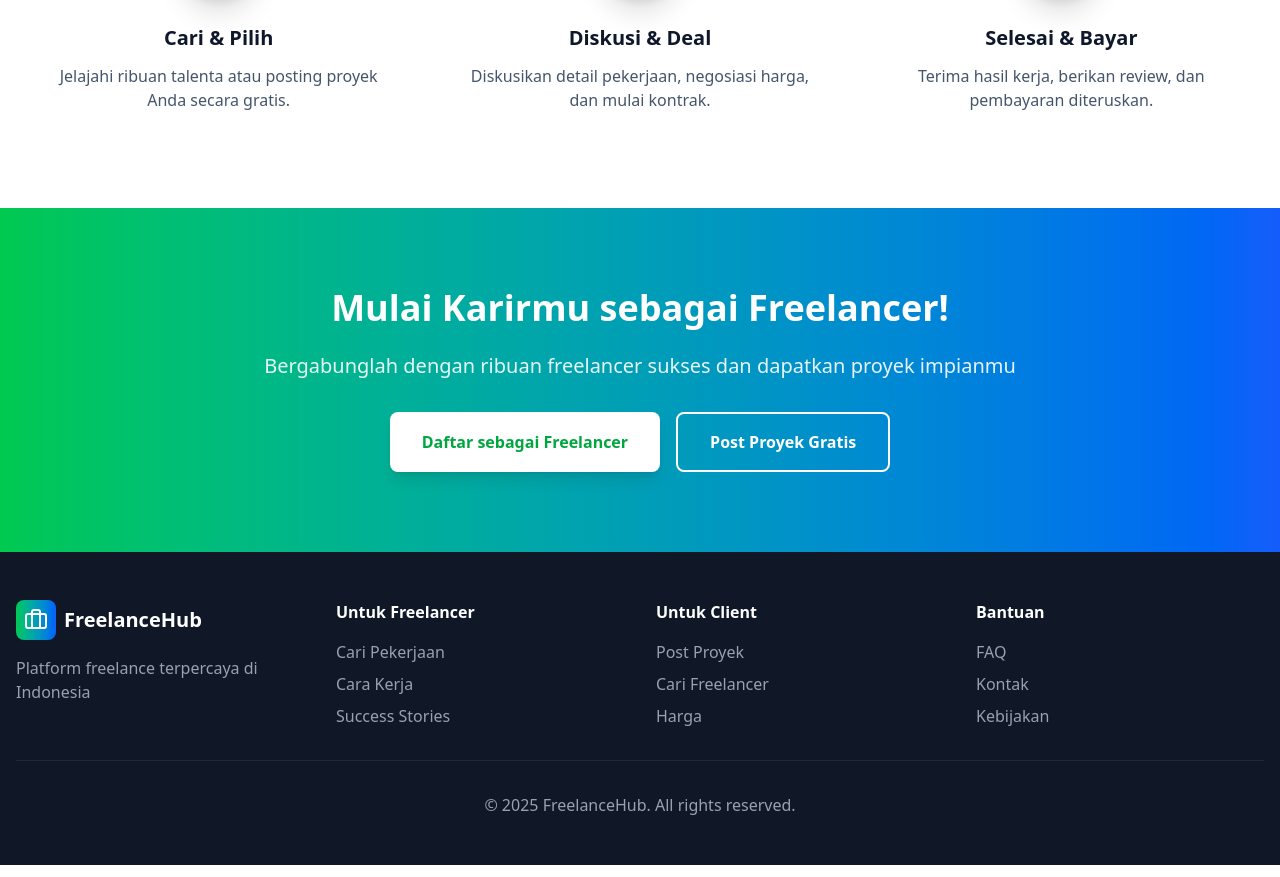
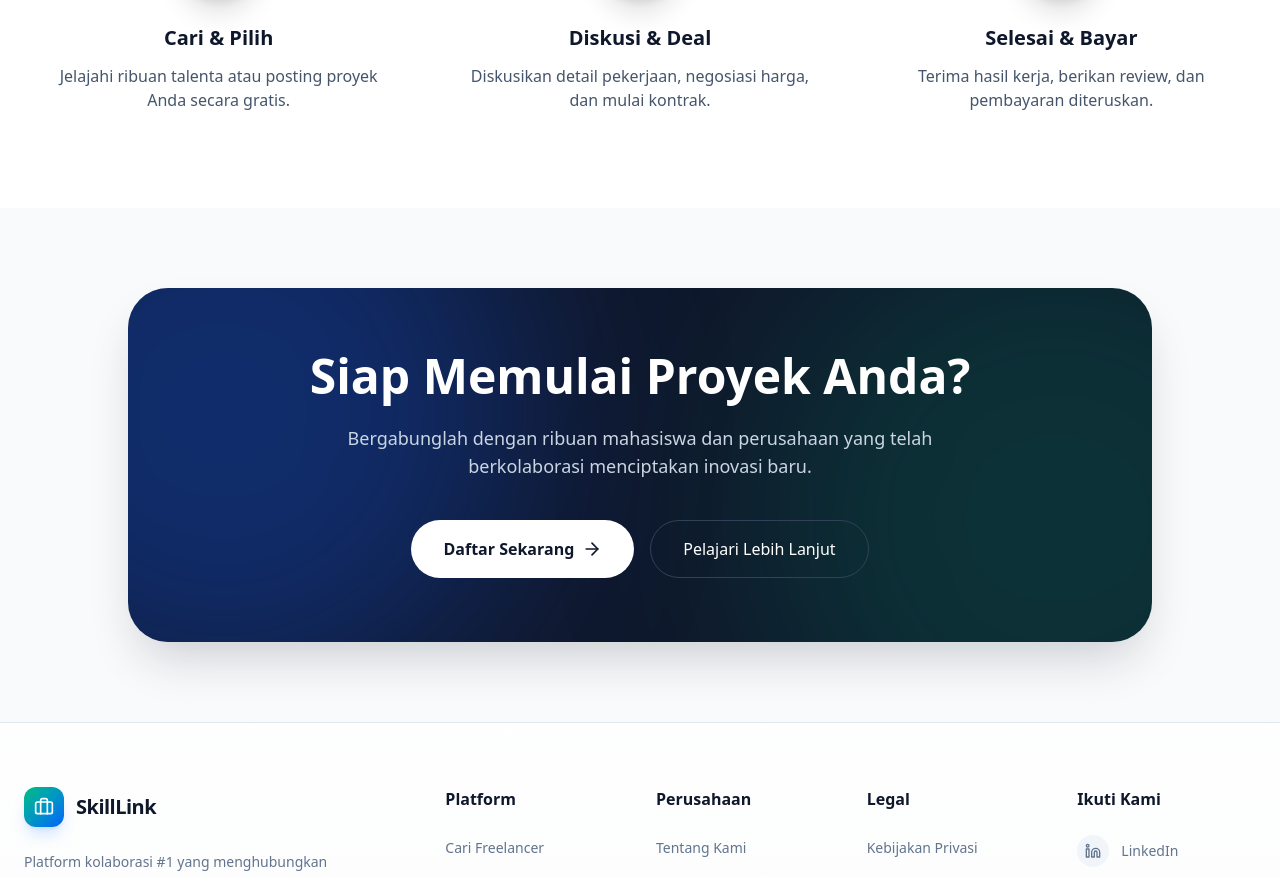
Before and after one commit to KodingMulu/SkillLink, a Next.js app in the folder web/: page / in a window 1280 px wide. Shown: the part 1891-2768 px from the top of the page. Built offline with nearby package versions, Linux system fonts and the light colour scheme.

Commit message:
update: change section landing page, change footer

```diff
--- a/web/src/app/components/CTAHome.tsx
+++ b/web/src/app/components/CTAHome.tsx
@@ -1,24 +1,40 @@
-import React from 'react'
+import Link from "next/link";
+import { ArrowRight } from "lucide-react";
 
-export default function CTAHome() {
+export default function CTA() {
      return (
-          <section className="py-20 px-4 bg-gradient-to-r from-green-500 to-blue-600">
-               <div className="max-w-4xl mx-auto text-center">
-                    <h2 className="text-4xl font-bold text-white mb-6">
-                         Mulai Karirmu sebagai Freelancer!
-                    </h2>
-                    <p className="text-xl text-white/90 mb-8">
-                         Bergabunglah dengan ribuan freelancer sukses dan dapatkan proyek impianmu
-                    </p>
-                    <div className="flex flex-col sm:flex-row gap-4 justify-center">
-                         <button className="bg-white text-green-600 px-8 py-4 rounded-lg font-semibold hover:bg-gray-100 transform hover:scale-105 transition duration-200 shadow-lg">
-                              Daftar sebagai Freelancer
-                         </button>
-                         <button className="border-2 border-white text-white px-8 py-4 rounded-lg font-semibold hover:bg-white/10 transition">
-                              Post Proyek Gratis
-                         </button>
+          <section className="py-20 px-6">
+               <div className="max-w-5xl mx-auto bg-slate-900 rounded-[2.5rem] relative overflow-hidden text-center py-16 px-6 shadow-2xl shadow-slate-900/20">
+                    <div className="absolute top-0 left-0 w-full h-full overflow-hidden pointer-events-none">
+                         <div className="absolute top-[-50%] left-[-20%] w-[600px] h-[600px] bg-blue-600/30 blur-[100px] rounded-full" />
+                         <div className="absolute bottom-[-50%] right-[-20%] w-[600px] h-[600px] bg-emerald-600/20 blur-[100px] rounded-full" />
+                    </div>
+
+                    <div className="relative z-10">
+                         <h2 className="text-3xl md:text-5xl font-bold text-white mb-6">
+                              Siap Memulai Proyek Anda?
+                         </h2>
+                         <p className="text-slate-300 text-lg mb-10 max-w-2xl mx-auto">
+                              Bergabunglah dengan ribuan mahasiswa dan perusahaan yang telah berkolaborasi menciptakan inovasi baru.
+                         </p>
+
+                         <div className="flex flex-col sm:flex-row gap-4 justify-center">
+                              <Link
+                                   href="/auth/register"
+                                   className="inline-flex items-center justify-center px-8 py-4 bg-white text-slate-900 font-bold rounded-full hover:bg-blue-50 transition-all hover:scale-105"
+                              >
+                                   Daftar Sekarang
+                                   <ArrowRight className="ml-2 w-5 h-5" />
+                              </Link>
+                              <Link
+                                   href="/how-it-works"
+                                   className="inline-flex items-center justify-center px-8 py-4 border border-slate-700 text-white font-medium rounded-full hover:bg-slate-800 transition-all"
+                              >
+                                   Pelajari Lebih Lanjut
+                              </Link>
+                         </div>
                     </div>
                </div>
           </section>
-     )
+     );
 }
--- a/web/src/app/components/FooterHome.tsx
+++ b/web/src/app/components/FooterHome.tsx
@@ -1,48 +1,144 @@
-import { Briefcase } from 'lucide-react'
+'use client';
 
-export default function FooterHome() {
+import Link from "next/link";
+import { Briefcase, Instagram, Linkedin, Twitter, Send } from "lucide-react";
+
+export default function Footer() {
+  const currentYear = new Date().getFullYear();
+
+  const footerLinks = {
+    platform: [
+      { label: "Cari Freelancer", href: "/browse/freelancers" },
+      { label: "Cari Pekerjaan", href: "/browse/jobs" },
+      { label: "Verifikasi Kampus", href: "/verify-campus" },
+      { label: "Harga & Layanan", href: "/pricing" },
+    ],
+    perusahaan: [
+      { label: "Tentang Kami", href: "/about" },
+      { label: "Karir", href: "/careers" },
+      { label: "Blog", href: "/blog" },
+      { label: "Kontak", href: "/contact" },
+    ],
+    legal: [
+      { label: "Kebijakan Privasi", href: "/privacy" },
+      { label: "Syarat & Ketentuan", href: "/terms" },
+      { label: "Pedoman Komunitas", href: "/guidelines" },
+    ]
+  };
+
   return (
-    <footer className="bg-gray-900 text-white py-12 px-4">
-        <div className="max-w-7xl mx-auto">
-          <div className="grid md:grid-cols-4 gap-8 mb-8">
-            <div>
-              <div className="flex items-center mb-4">
-                <div className="w-10 h-10 bg-gradient-to-r from-green-500 to-blue-600 rounded-lg flex items-center justify-center">
-                  <Briefcase className="w-6 h-6 text-white" />
+    <footer className="bg-white border-t border-slate-200 pt-16 pb-8 relative overflow-hidden">
+      <div className="absolute bottom-0 left-0 w-full h-[500px] bg-gradient-to-t from-slate-50 to-transparent pointer-events-none -z-0" />
+      <div className="max-w-7xl mx-auto px-6 relative z-10">
+        <div className="grid grid-cols-1 md:grid-cols-2 lg:grid-cols-6 gap-10 lg:gap-8 mb-16">
+          <div className="lg:col-span-2 space-y-6 pr-0 lg:pr-8">
+            <Link href="/" className="flex items-center group w-fit">
+              <div className="w-10 h-10 bg-gradient-to-br from-emerald-500 to-blue-600 rounded-xl flex items-center justify-center shadow-lg shadow-blue-500/20 group-hover:scale-105 transition-transform">
+                <Briefcase className="w-5 h-5 text-white" />
               </div>
-                <span className="ml-2 text-xl font-bold">FreelanceHub</span>
+              <span className="ml-3 text-xl font-bold text-slate-900 tracking-tight">SkillLink</span>
+            </Link>
+            <p className="text-slate-500 text-sm leading-relaxed max-w-sm">
+              Platform kolaborasi #1 yang menghubungkan mahasiswa berbakat dengan proyek industri nyata. Bangun portofolio, dapatkan penghasilan, dan rintis karirmu.
+            </p>
+
+            <div className="pt-2">
+              <p className="text-sm font-semibold text-slate-900 mb-2">Berlangganan Newsletter</p>
+              <form className="flex gap-2 max-w-xs">
+                <input
+                  type="email"
+                  placeholder="Email Anda..."
+                  className="flex-1 bg-slate-50 border border-slate-200 rounded-lg px-3 py-2 text-sm focus:outline-none focus:ring-2 focus:ring-blue-600/20 focus:border-blue-600 transition-all"
+                />
+                <button
+                  type="button"
+                  className="bg-slate-900 text-white p-2 rounded-lg hover:bg-blue-600 transition-colors"
+                  aria-label="Subscribe"
+                >
+                  <Send className="w-4 h-4" />
+                </button>
+              </form>
             </div>
-              <p className="text-gray-400">Platform freelance terpercaya di Indonesia</p>
           </div>
-            <div>
-              <h4 className="font-bold mb-4">Untuk Freelancer</h4>
-              <ul className="space-y-2 text-gray-400">
-                <li><button className="hover:text-white transition">Cari Pekerjaan</button></li>
-                <li><button className="hover:text-white transition">Cara Kerja</button></li>
-                <li><button className="hover:text-white transition">Success Stories</button></li>
+
+          <div className="lg:col-span-1">
+            <h3 className="font-bold text-slate-900 mb-6">Platform</h3>
+            <ul className="space-y-4">
+              {footerLinks.platform.map((link) => (
+                <li key={link.label}>
+                  <Link href={link.href} className="text-sm text-slate-500 hover:text-blue-600 transition-colors">
+                    {link.label}
+                  </Link>
+                </li>
+              ))}
             </ul>
           </div>
-            <div>
-              <h4 className="font-bold mb-4">Untuk Client</h4>
-              <ul className="space-y-2 text-gray-400">
-                <li><button className="hover:text-white transition">Post Proyek</button></li>
-                <li><button className="hover:text-white transition">Cari Freelancer</button></li>
-                <li><button className="hover:text-white transition">Harga</button></li>
+
+          <div className="lg:col-span-1">
+            <h3 className="font-bold text-slate-900 mb-6">Perusahaan</h3>
+            <ul className="space-y-4">
+              {footerLinks.perusahaan.map((link) => (
+                <li key={link.label}>
+                  <Link href={link.href} className="text-sm text-slate-500 hover:text-blue-600 transition-colors">
+                    {link.label}
+                  </Link>
+                </li>
+              ))}
             </ul>
           </div>
-            <div>
-              <h4 className="font-bold mb-4">Bantuan</h4>
-              <ul className="space-y-2 text-gray-400">
-                <li><button className="hover:text-white transition">FAQ</button></li>
-                <li><button className="hover:text-white transition">Kontak</button></li>
-                <li><button className="hover:text-white transition">Kebijakan</button></li>
+
+          <div className="lg:col-span-1">
+            <h3 className="font-bold text-slate-900 mb-6">Legal</h3>
+            <ul className="space-y-4">
+              {footerLinks.legal.map((link) => (
+                <li key={link.label}>
+                  <Link href={link.href} className="text-sm text-slate-500 hover:text-blue-600 transition-colors">
+                    {link.label}
+                  </Link>
+                </li>
+              ))}
             </ul>
           </div>
+
+          <div className="lg:col-span-1">
+            <h3 className="font-bold text-slate-900 mb-6">Ikuti Kami</h3>
+            <div className="flex flex-col space-y-4">
+              <a href="#" className="flex items-center space-x-3 text-slate-500 hover:text-blue-600 transition-colors group">
+                <div className="w-8 h-8 rounded-full bg-slate-100 flex items-center justify-center group-hover:bg-blue-50 transition-colors">
+                  <Linkedin className="w-4 h-4" />
                 </div>
-          <div className="border-t border-gray-800 pt-8 text-center text-gray-400">
-            <p>&copy; 2025 FreelanceHub. All rights reserved.</p>
+                <span className="text-sm">LinkedIn</span>
+              </a>
+              <a href="#" className="flex items-center space-x-3 text-slate-500 hover:text-pink-600 transition-colors group">
+                <div className="w-8 h-8 rounded-full bg-slate-100 flex items-center justify-center group-hover:bg-pink-50 transition-colors">
+                  <Instagram className="w-4 h-4" />
+                </div>
+                <span className="text-sm">Instagram</span>
+              </a>
+              <a href="#" className="flex items-center space-x-3 text-slate-500 hover:text-sky-500 transition-colors group">
+                <div className="w-8 h-8 rounded-full bg-slate-100 flex items-center justify-center group-hover:bg-sky-50 transition-colors">
+                  <Twitter className="w-4 h-4" />
+                </div>
+                <span className="text-sm">Twitter</span>
+              </a>
             </div>
           </div>
+
+        </div>
+
+        <div className="pt-8 border-t border-slate-200 flex flex-col md:flex-row justify-between items-center gap-4">
+          <p className="text-sm text-slate-500 text-center md:text-left">
+            © {currentYear} SkillLink Indonesia. All rights reserved.
+          </p>
+          <div className="flex items-center gap-6">
+            <span className="text-sm text-slate-400 flex items-center gap-2">
+              <div className="w-2 h-2 rounded-full bg-emerald-500 animate-pulse" />
+              System Operational
+            </span>
+          </div>
+        </div>
+
+      </div>
     </footer>
-  )
+  );
 }
--- a/web/src/app/components/HowItWorks.tsx
+++ b/web/src/app/components/HowItWorks.tsx
@@ -23,7 +23,7 @@ export default function HowItWorks() {
   ];
 
   return (
-    <section className="py-24 bg-white">
+    <section id="cara-kerja" className="py-24 bg-white">
       <div className="max-w-7xl mx-auto px-6">
         <div className="text-center mb-16">
           <h2 className="text-3xl font-bold text-slate-900">Cara Kerja SkillLink</h2>
```
Also changed, not shown: web/src/app/components/NavigationHome.tsx (line endings or trailing spaces). Lines whose indentation alone changed are shown as unchanged.
